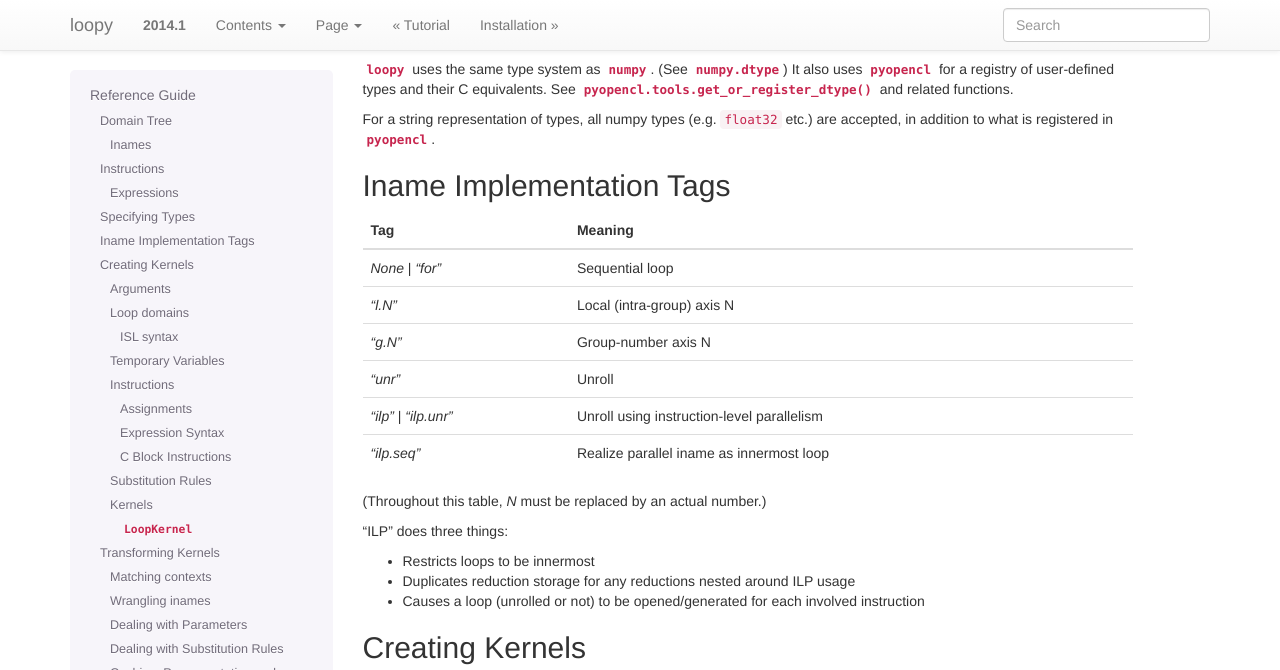
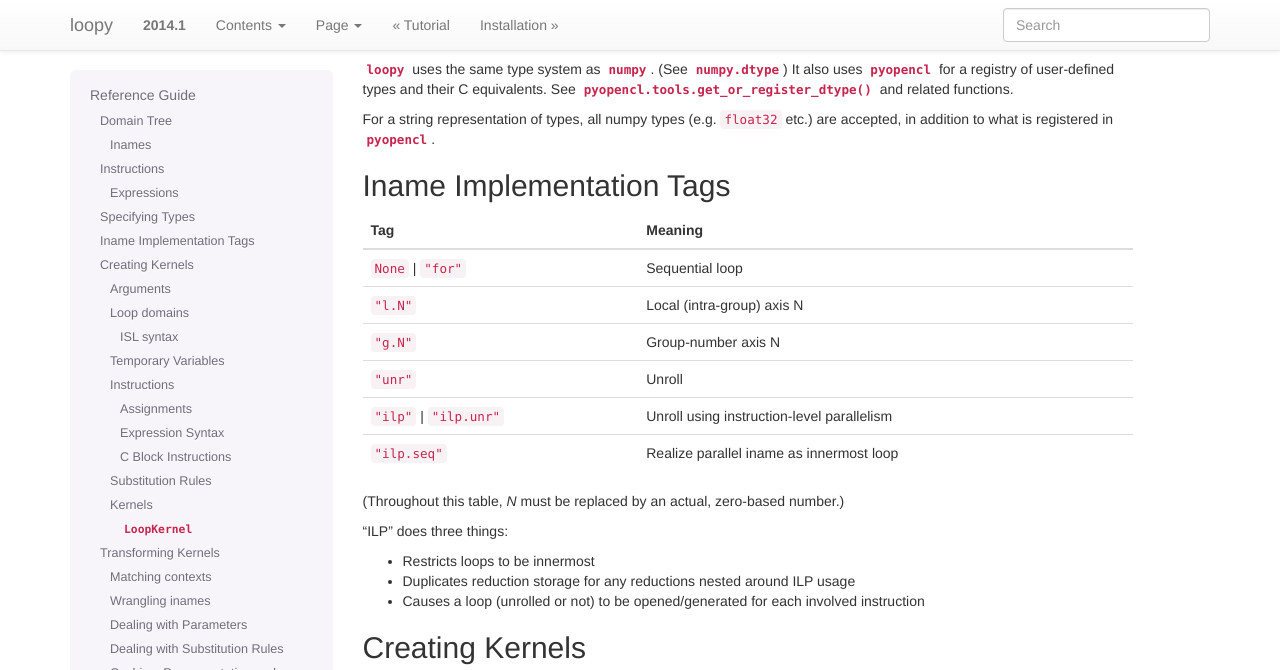
Before and after one commit to inducer/loopy, a Sphinx documentation site: the page built from doc/reference.rst, in a window 1280 px wide and 900 px high, scrolled down 585 px, cut to the strip 0-670 px from the top of the window. Built offline with Sphinx 7.4.7, drawn with Linux system fonts in a browser that asks for light colours.

```diff
--- a/doc/reference.rst
+++ b/doc/reference.rst
@@ -54,25 +54,25 @@ and related functions.
 For a string representation of types, all numpy types (e.g. ``float32`` etc.)
 are accepted, in addition to what is registered in :mod:`pyopencl`.
 
-.. _tags:
+.. _iname-tags:
 
 Iname Implementation Tags
 -------------------------
 
-===================== ====================================================
-Tag                   Meaning
-===================== ====================================================
-`None` | `"for"`      Sequential loop
-`"l.N"`               Local (intra-group) axis N
-`"g.N"`               Group-number axis N
-`"unr"`               Unroll
-`"ilp"` | `"ilp.unr"` Unroll using instruction-level parallelism
-`"ilp.seq"`           Realize parallel iname as innermost loop
-===================== ====================================================
+========================= ====================================================
+Tag                       Meaning
+========================= ====================================================
+``None`` | ``"for"``      Sequential loop
+``"l.N"``                 Local (intra-group) axis N
+``"g.N"``                 Group-number axis N
+``"unr"``                 Unroll
+``"ilp"`` | ``"ilp.unr"`` Unroll using instruction-level parallelism
+``"ilp.seq"``             Realize parallel iname as innermost loop
+========================= ====================================================
 
 .. "l.auto" intentionally undocumented
 
-(Throughout this table, `N` must be replaced by an actual number.)
+(Throughout this table, `N` must be replaced by an actual, zero-based number.)
 
 "ILP" does three things:
 
```
